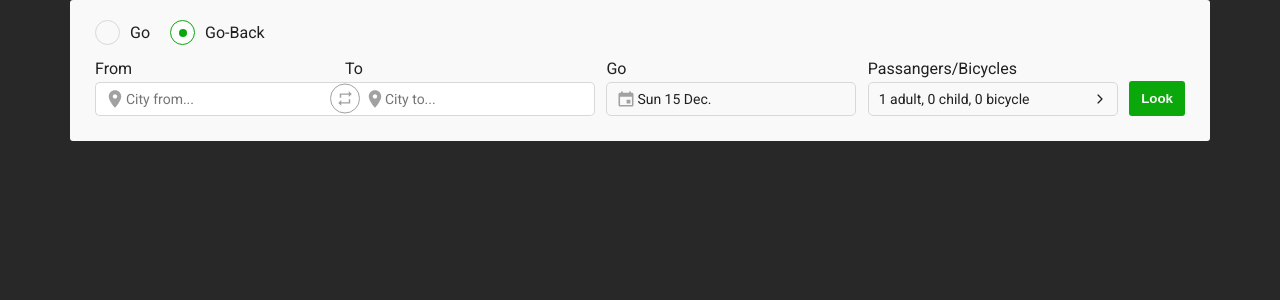
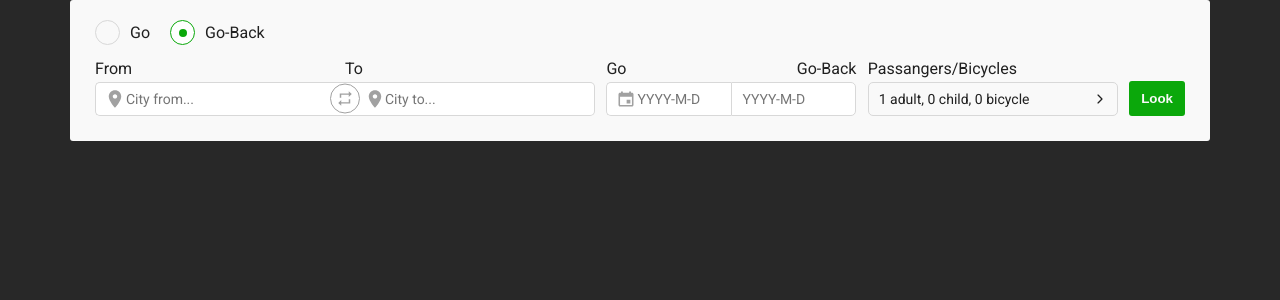
Before and after one commit to echo7yankee/flixbus-playground, a React (Create React App) app in the folder client/: page / in a window 1280 px wide. Both pictures are taken after a click on the element "Go-Back". Shown: the top 300 px of the page. Built offline with nearby package versions, Linux system fonts and the light colour scheme.

Commit message:
Added calendar for GO and GOBACK

```diff
--- a/client/package.json
+++ b/client/package.json
@@ -8,6 +8,7 @@
     "@testing-library/user-event": "^7.1.2",
     "axios": "^0.19.0",
     "react": "^16.12.0",
+    "react-day-picker": "^7.4.0",
     "react-dom": "^16.12.0",
     "react-icons": "^3.8.0",
     "react-redux": "^7.1.3",
--- a/client/public/index.html
+++ b/client/public/index.html
@@ -1,43 +1,20 @@
 <!DOCTYPE html>
 <html lang="en">
+
 <head>
   <meta charset="utf-8" />
   <link rel="icon" href="%PUBLIC_URL%/favicon.ico" />
   <meta name="viewport" content="width=device-width, initial-scale=1" />
   <meta name="theme-color" content="#000000" />
-    <meta
-      name="description"
-      content="Web site created using create-react-app"
-    />
+  <meta name="description" content="Web site created using create-react-app" />
   <link rel="apple-touch-icon" href="%PUBLIC_URL%/logo192.png" />
-    <!--
-      manifest.json provides metadata used when your web app is installed on a
-      user's mobile device or desktop. See https://developers.google.com/web/fundamentals/web-app-manifest/
-    -->
   <link rel="manifest" href="%PUBLIC_URL%/manifest.json" />
-    <!--
-      Notice the use of %PUBLIC_URL% in the tags above.
-      It will be replaced with the URL of the `public` folder during the build.
-      Only files inside the `public` folder can be referenced from the HTML.
+  <title>Flixbus</title>
+</head>
 
-      Unlike "/favicon.ico" or "favicon.ico", "%PUBLIC_URL%/favicon.ico" will
-      work correctly both with client-side routing and a non-root public URL.
-      Learn how to configure a non-root public URL by running `npm run build`.
-    -->
-    <title>React App</title>
-  </head>
 <body>
   <noscript>You need to enable JavaScript to run this app.</noscript>
   <div id="root"></div>
-    <!--
-      This HTML file is a template.
-      If you open it directly in the browser, you will see an empty page.
+</body>
 
-      You can add webfonts, meta tags, or analytics to this file.
-      The build step will place the bundled scripts into the <body> tag.
-
-      To begin the development, run `npm start` or `yarn start`.
-      To create a production bundle, use `npm run build` or `yarn build`.
-    -->
-  </body>
 </html>
--- /dev/null
+++ b/client/src/Components/Calendar/Calendar.jsx
@@ -0,0 +1,13 @@
+import React from 'react';
+
+//style
+import 'react-day-picker/lib/style.css';
+
+//components
+import DayPickerInput from 'react-day-picker/DayPickerInput';
+
+export const Calendar = ({ onDayChange, isFirstCalendar }) => {
+    return (
+        <DayPickerInput onDayChange={day => onDayChange(day, isFirstCalendar)} />
+    )
+}
--- a/client/src/Components/SearchForm/SearchForm.jsx
+++ b/client/src/Components/SearchForm/SearchForm.jsx
@@ -7,6 +7,7 @@ import { IoMdPin, IoMdCalendar, IoMdRepeat, IoIosArrowForward } from 'react-icon
 //Components
 import { SearchInput } from '../SearchInput/SearchInput'
 import { Dropdown } from '../Dropdown/Dropdown';
+import { Calendar } from '../Calendar/Calendar'
 //Constants
 import { GO, GOBACK } from '../../Constants/constants';
 
@@ -126,6 +127,20 @@ export const SearchForm = () => {
         }
     }
 
+    const handleDayChange = (day, isFirstCalendar) => {
+        if (isFirstCalendar) {
+            setReservation({
+                ...reservation,
+                whenGo: day
+            })
+        } else if (!isFirstCalendar) {
+            setReservation({
+                ...reservation,
+                whenBack: day
+            })
+        }
+    }
+
 
     //customize date
     const rawDate = new Date().toDateString();
@@ -140,7 +155,7 @@ export const SearchForm = () => {
     //Dropdown count limit message
     const dropdownMessageLimitCount = "The count can't be more than 9";
 
-    console.log(isDropdown)
+    console.log(reservation)
 
     return (
         <form className={style.form} onSubmit={handleSubmit}>
@@ -176,10 +191,17 @@ export const SearchForm = () => {
                 </div>
                 <div className={style.inputControlContainer}>
                     <div className={`${style.inputControl} ml-1`}>
-                        <label className={style.formLabel} htmlFor='whenGo'>Go</label>
+                        <div className='dflex space-between'>
+                            <label className={style.formLabel}>Go</label>
+                            {reservation.radio === GOBACK && <label className={style.formLabel}>Go-Back</label>}
+                        </div>
                         <div className={style.calendarContainer}>
                             <IoMdCalendar className={style.formIcons} />
-                            {customizedDate}
+                            <div className={`dflex ${reservation.radio === GOBACK ? 'twoCalendarInput' : 'oneCalendarInput'}`}>
+                                <Calendar onDayChange={handleDayChange} isFirstCalendar={true} />
+                                {reservation.radio === GOBACK && <Calendar onDayChange={handleDayChange} isFirstCalendar={false} />}
+                            </div>
+                            {/* {customizedDate} */}
                         </div>
                     </div>
                 </div>
--- a/client/src/Components/SearchForm/searchForm.module.css
+++ b/client/src/Components/SearchForm/searchForm.module.css
@@ -93,19 +93,15 @@
     background:var(--green-color-1);
   }
 
-  .calendarContainer {
-    padding:.9rem 0rem;
-    padding-left: 3rem;
-    border-right: 3px;
+  .calendarContainer input {
+    padding: .8rem 3rem;
+    border-radius: 5px;
     border: 1px solid var(--grey-color-5);
-    background-color: var(--white-color);
-    width: 25rem;
-    display: flex;
-    align-items: center;
-    justify-content: space-between;
     font-size: 1.4rem;
-    border-radius: 5px;
-    cursor: pointer;
+  }
+
+  .calendarContainer input::placeholder {
+    font-size: 1.4rem;
   }
 
 .formPlace {
--- a/client/src/index.css
+++ b/client/src/index.css
@@ -75,6 +75,10 @@ button {
   align-items: center;
 }
 
+.justify-self {
+  justify-self: flex-start !important;
+}
+
 .set-center {
   text-align: center;
 }
@@ -147,6 +151,29 @@ button {
   position: relative;
 }
 
+.oneCalendarInput input {
+  width: 25rem;
+
+}
+
+.twoCalendarInput input {
+  width: 12.5rem;
+}
+
+.twoCalendarInput .DayPickerInput:first-child input {
+  border-top-right-radius: 0px;
+  border-bottom-right-radius: 0px;
+  border-right: 0px;
+  padding-right: 0px;
+}
+
+.twoCalendarInput .DayPickerInput:last-child input {
+  border-top-left-radius: 0px;
+  border-bottom-left-radius: 0px;
+  padding-right: 0px;
+  padding-left: 1rem;
+}
+
 /* margin bottom */
 .mb-05 {
   margin-bottom: 0.5rem;
```
Also changed, not shown: 1 other file (tests, documents, lock files or other folders). Lines whose indentation alone changed are shown as unchanged.
